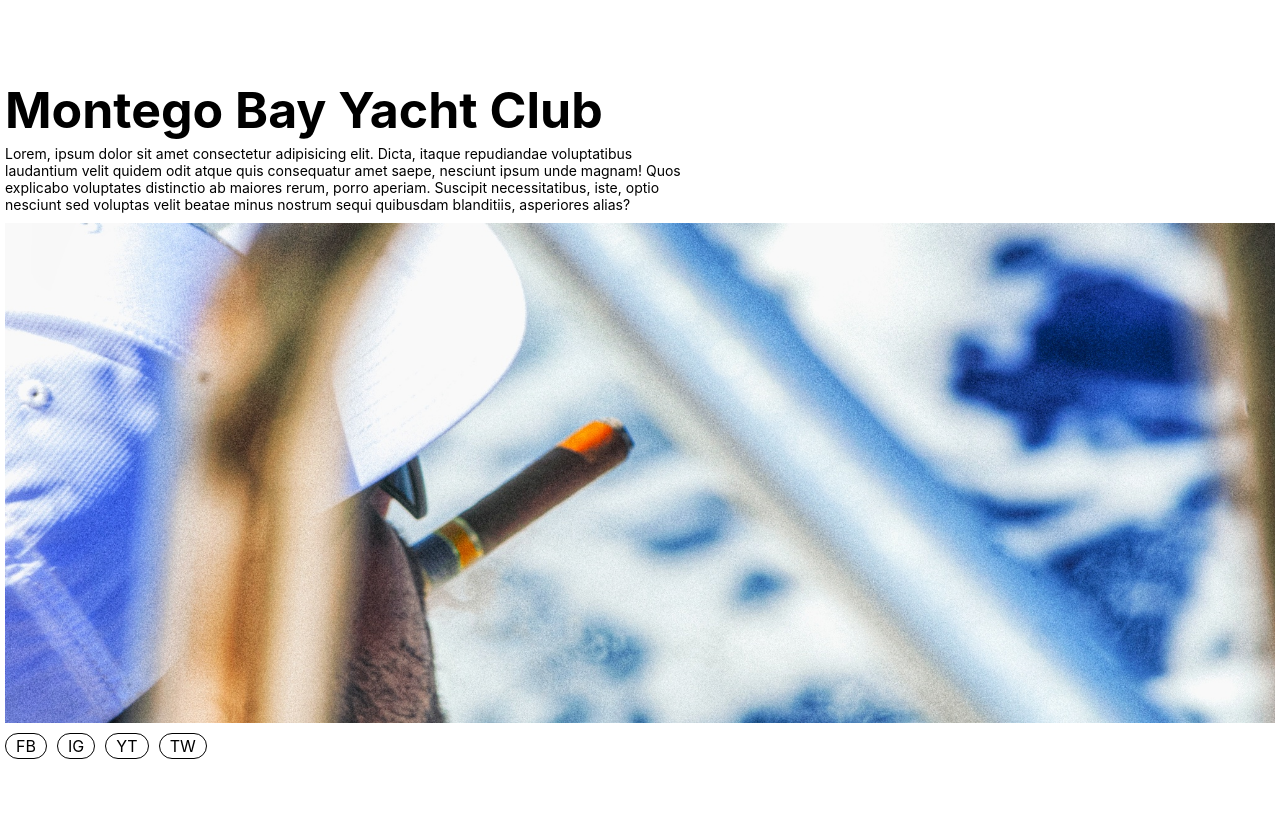
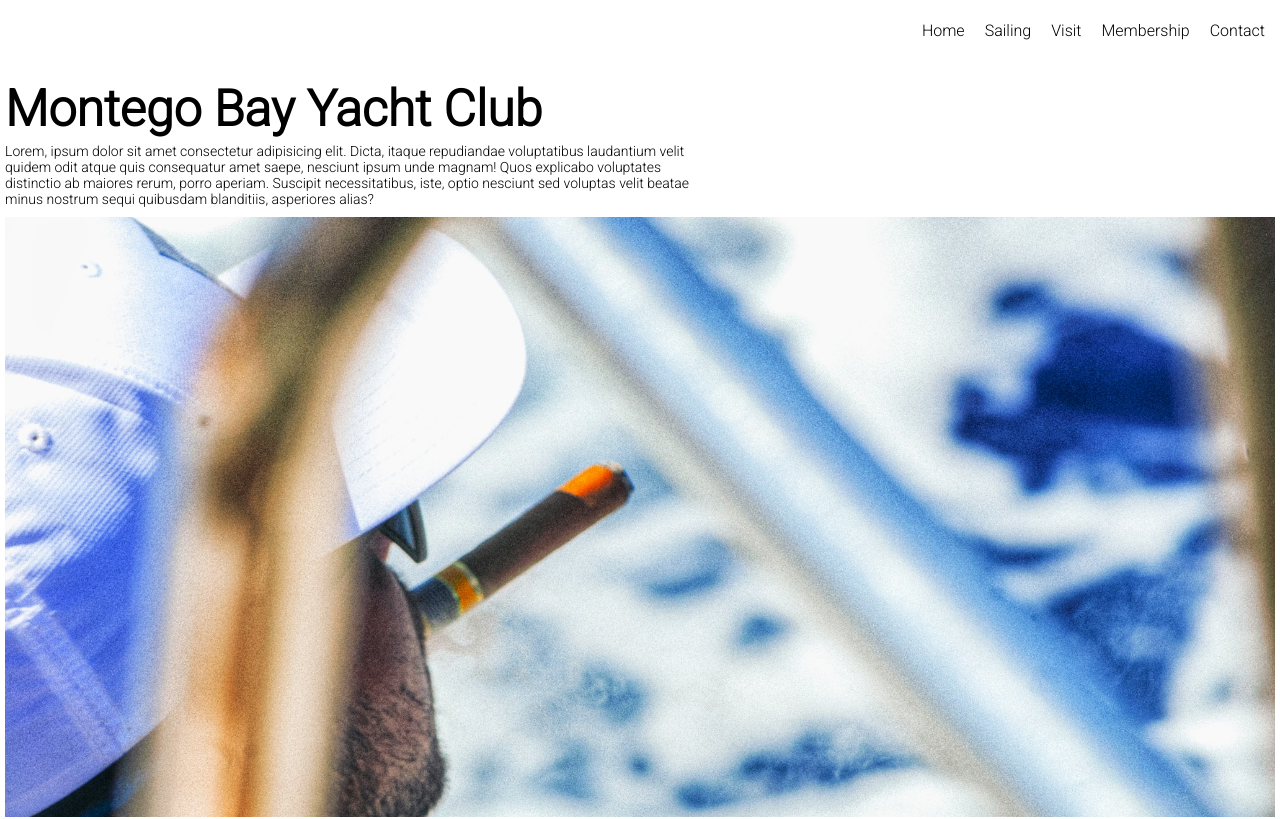
Before and after one commit to Dev-Rook/mbyc, a React (Vite) app: page / in a window 1280 px wide. Shown: the top 819 px of the page. Built offline with nearby package versions, Linux system fonts and the light colour scheme.

Commit message:
Start on navbar

```diff
--- a/src/App.jsx
+++ b/src/App.jsx
@@ -3,9 +3,13 @@ import { BrowserRouter, Route, Routes } from "react-router-dom";
 // Routes:
 import Index from "./routes/Index.jsx";
 
+// Component Import:
+import Nav from "./components/Nav.jsx";
+
 const App = () => {
   return (
     <BrowserRouter>
+    <Nav />
       <Routes>
         <Route path="/" element={<Index />} />
       </Routes>
--- /dev/null
+++ b/src/components/MobileMenu.jsx
@@ -0,0 +1,36 @@
+import { useState } from "react";
+import { Link } from "react-router-dom";
+
+// Styles Import:
+import styles from "../styles/component-styles/mobileMenu.module.scss";
+
+// Json Import:
+import routeData from "../data/routes";
+
+const MobileMenu = ({ show, toggleMobileMenu, auth }) => {
+  const [routes, setRoutes] = useState(routeData);
+
+  return (
+    <nav className={`${styles.mobile_menu} ${show ? styles.reveal : ""}`}>
+      {auth ? (
+        <ul className={styles.mobile_navlink_container}>
+          {routes?.map((route) => {
+            return (
+              <li key={route.id} onClick={toggleMobileMenu}>
+                <Link to={route.route} className={styles.link}>
+                  {route?.name}
+                </Link>
+              </li>
+            );
+          })}
+        </ul>
+      ) : (
+        <Link onClick={toggleMobileMenu} to="/login" className={styles.login_button}>
+          <button>Login</button>
+        </Link>
+      )}
+    </nav>
+  );
+};
+
+export default MobileMenu;
--- /dev/null
+++ b/src/components/Nav.jsx
@@ -0,0 +1,83 @@
+import { useState, useRef, useEffect } from "react";
+import { Link } from "react-router-dom";
+
+// Hooks Import:
+import useWindowWidth from "../hooks/useWindowWidth";
+
+// Styles Import:
+import styles from "../styles/component-styles/nav.module.scss";
+
+// Json Import:
+import routeData from "../data/routes";
+
+// Component Import:
+import MobileMenu from "./MobileMenu";
+
+const Nav = () => {
+  const [routes, setRoutes] = useState(routeData);
+  const [show, setShow] = useState(false);
+  const [auth, setAuth] = useState(true);
+  const [clicked, setClicked] = useState(false);
+  const [isOpen, setIsOpen] = useState(false);
+
+  // Hooks
+  const { windowWidth } = useWindowWidth();
+  // const { scrollUp } = useScrollUp();
+
+  let menuRef = useRef();
+
+  useEffect(() => {
+    const closeMenu = (e) => {
+      if (!menuRef.current.contains(e.target)) {
+        setShow(false);
+        setClicked(false);
+      }
+    };
+
+    document.addEventListener("mousedown", closeMenu);
+    return () => {
+      document.removeEventListener("mousedown", closeMenu);
+    };
+  });
+
+  const toggleMobileMenu = () => {
+    setShow((prev) => !prev);
+  };
+
+  const profileLink = `https://i.pinimg.com/564x/2e/bf/3f/2ebf3fedb20aaf0235ba11a69e34f7fe.jpg`;
+
+  return (
+    <nav ref={menuRef} className={styles.nav}>
+      <div className={styles.left}></div>
+      <div className={styles.right}>
+        {auth ? (
+          <ul className={styles.navlink_container}>
+            {routes?.map((route) => {
+              return (
+                <li key={route.id} onClick={toggleMobileMenu}>
+                  <Link to={route.route} className={styles.link}>
+                    {route?.name}
+                  </Link>
+                </li>
+              );
+            })}
+            <div onClick={toggleMobileMenu} className={styles.profile_icon}>
+              <img src={profileLink} alt="" className={styles.img} />
+            </div>
+          </ul>
+        ) : (
+          <>{windowWidth <= 996 ? null : <Link to="/login">Login</Link>}</>
+        )}
+      </div>
+      {windowWidth <= 996 ? (
+        <MobileMenu
+          show={show}
+          toggleMobileMenu={toggleMobileMenu}
+          auth={auth}
+        />
+      ) : null}
+    </nav>
+  );
+};
+
+export default Nav;
--- /dev/null
+++ b/src/data/routes.json
@@ -0,0 +1,27 @@
+[
+    {
+        "id": 1,
+        "name": "Home",
+        "route": "/"
+    },
+    {
+        "id": 1,
+        "name": "Sailing",
+        "route": "/sailing"
+    },
+    {
+        "id": 1,
+        "name": "Visit",
+        "route": "/visit"
+    },
+    {
+        "id": 1,
+        "name": "Membership",
+        "route": "/membership"
+    },
+    {
+        "id": 1,
+        "name": "Contact",
+        "route": "/contact"
+    }
+]
--- a/src/index.css
+++ b/src/index.css
@@ -1,3 +1,5 @@
+@import url('https://fonts.googleapis.com/css2?family=Nunito:ital,wght@0,200;0,300;0,400;1,200;1,300&family=Poppins:ital,wght@0,100;0,200;0,300;1,100;1,200;1,300&family=Rajdhani:wght@500&family=Roboto:ital,wght@0,100;0,300;1,100;1,300&display=swap');
+
 * {
   margin: 0;
   padding: 0;
@@ -32,9 +34,7 @@ ul {
 }
 
 body {
-  font-family: -apple-system, BlinkMacSystemFont, "Segoe UI", "Roboto", "Oxygen",
-    "Ubuntu", "Cantarell", "Fira Sans", "Droid Sans", "Helvetica Neue",
-    sans-serif;
+  font-family: 'Roboto', sans-serif;
   /* background-color: rgb(240, 231, 219); */
   /* background-color: #242424; */
   background-color: #fff7ed;
--- a/src/styles/component-styles/heroBanner.module.scss
+++ b/src/styles/component-styles/heroBanner.module.scss
@@ -7,7 +7,7 @@
   align-items: center;
   overflow: hidden;
 
-  height: 500px;
+  height: 600px;
   width: 100%;
 
   // border: 1px solid black;
--- /dev/null
+++ b/src/styles/component-styles/mobileMenu.module.scss
@@ -0,0 +1,69 @@
+.mobile_menu {
+  display: flex;
+
+  justify-content: center;
+  align-items: flex-start;
+
+  padding: 8px;
+  padding-top: 80px;
+
+  position: fixed;
+  top: 0px;
+  right: 0px;
+
+  z-index: 105;
+  transition: 0.5s;
+  transform: translateX(100%);
+
+  height: 100vh;
+  width: 350px;
+
+  border: 1px solid white;
+  background-color: rgba(0, 0, 0, 0.5);
+  backdrop-filter: blur(5px);
+
+  .mobile_navlink_container {
+    display: flex;
+    flex-direction: column;
+
+    justify-content: space-evenly;
+    align-items: flex-start;
+
+    gap: 20px;
+
+    height: fit-content;
+    width: 100%;
+
+    .link {
+      font-size: 20px;
+    }
+  }
+
+  .login_button {
+    display: flex;
+
+    position: absolute;
+    left: 50%;
+    top: 50%;
+    transform: translate(-50%, 0);
+
+    button {
+      display: flex;
+
+      justify-content: center;
+      align-items: center;
+
+      padding: 5px 20px;
+    }
+  }
+}
+
+.reveal {
+  transform: translate(0%);
+}
+
+@media only screen and (max-width: 350px) {
+  .mobile_menu {
+    width: 100%;
+  }
+}
--- /dev/null
+++ b/src/styles/component-styles/nav.module.scss
@@ -0,0 +1,83 @@
+.nav {
+  display: flex;
+
+  position: fixed;
+  top: 0px;
+  left: 0px;
+  right: 0px;
+
+  z-index: 100;
+
+  justify-content: space-between;
+  align-items: center;
+
+  padding: 15px;
+
+  height: 60px;
+  width: 100%;
+
+//   border: 1px solid black;
+  background-color: white;
+
+
+  .right {
+    display: flex;
+
+    justify-content: space-evenly;
+    align-items: center;
+
+    gap: 10px;
+
+    height: fit-content;
+    width: fit-content;
+
+    .navlink_container {
+      display: flex;
+
+      justify-content: space-evenly;
+      align-items: center;
+
+      gap: 20px;
+
+      height: fit-content;
+      width: fit-content;
+
+      .link {
+        font-size: 16px;
+      }
+    }
+
+    .profile_icon {
+      display: none;
+      overflow: hidden;
+      cursor: pointer;
+
+      justify-content: center;
+      align-items: center;
+
+      z-index: 106;
+
+      border-radius: 50%;
+      border: 1px solid white;
+
+      height: 50px;
+      width: 50px;
+
+      .img {
+        object-fit: cover;
+        height: 100%;
+        width: 100%;
+      }
+    }
+  }
+}
+
+@media only screen and (max-width: 996px) {
+  .nav {
+    .right {
+      .navlink_container {
+        display: none;
+      }
+    }
+  }
+}
```
Also changed, not shown: src/Notes.txt (added).
